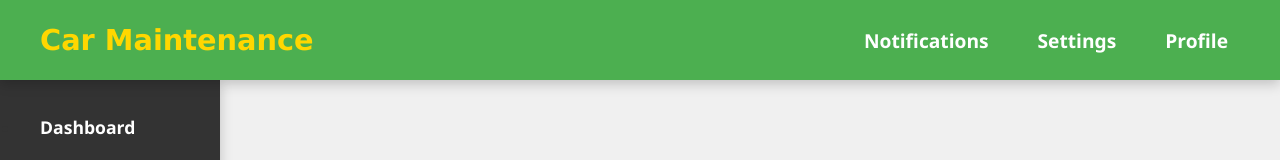
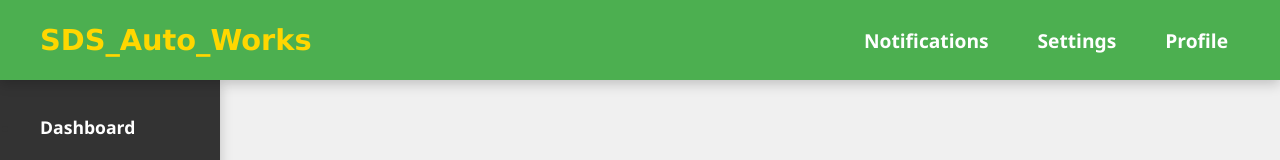
Before and after one commit to sujith27pes/SDS_Auto_Works, a plain HTML site: page index.html in a window 1280 px wide. Shown: the top 160 px of the page. Drawn offline with nearby package versions, Linux system fonts and the light colour scheme.

Commit message:
Update index.html

```diff
--- a/index.html
+++ b/index.html
@@ -9,7 +9,7 @@
 <body>
     <!-- Header -->
     <header class="header">
-        <div class="logo">Car Maintenance</div>
+        <div class="logo">SDS_Auto_Works</div>
         <nav>
             <a href="#" class="nav-item">Notifications</a>
             <a href="#" class="nav-item">Settings</a>
```
